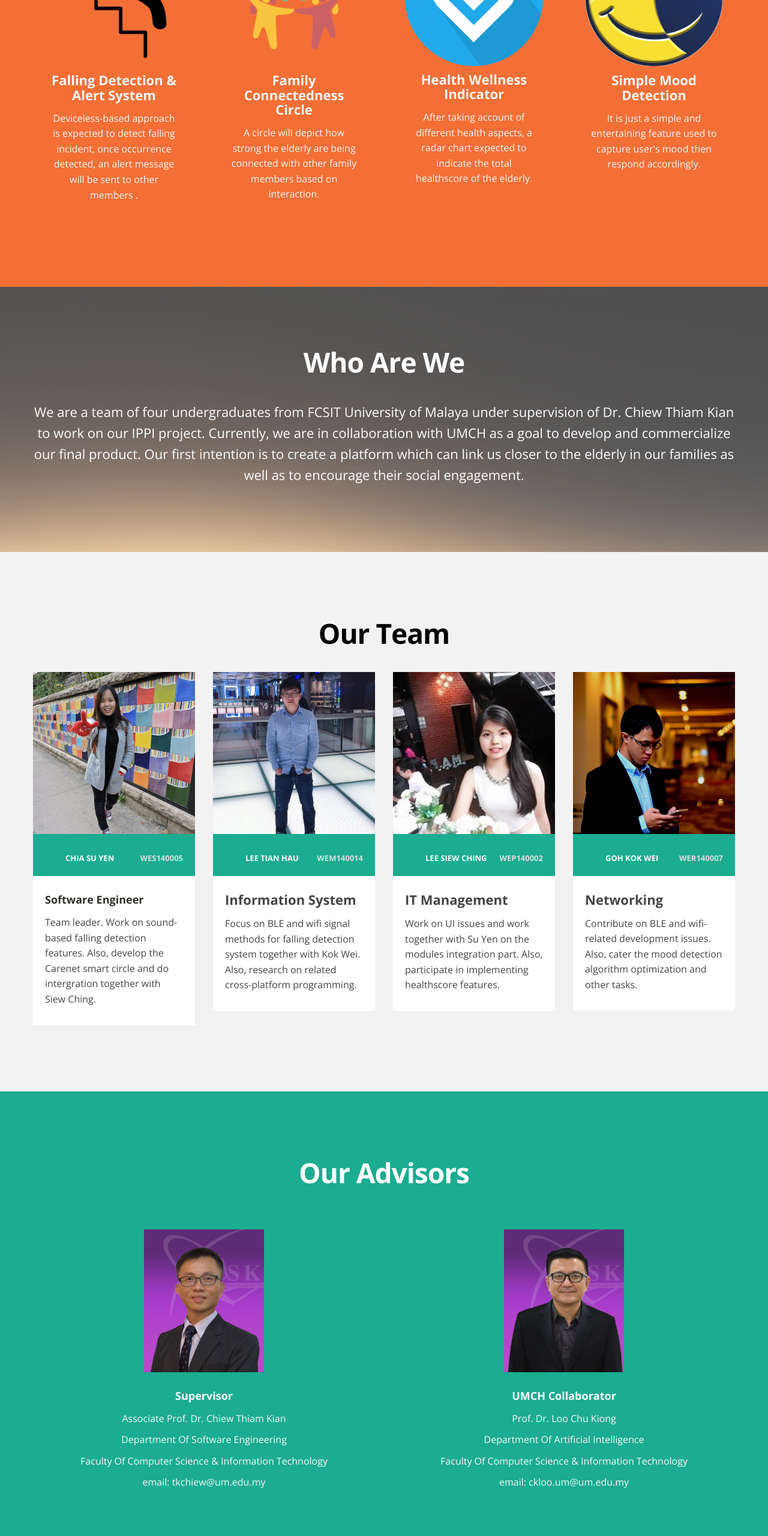
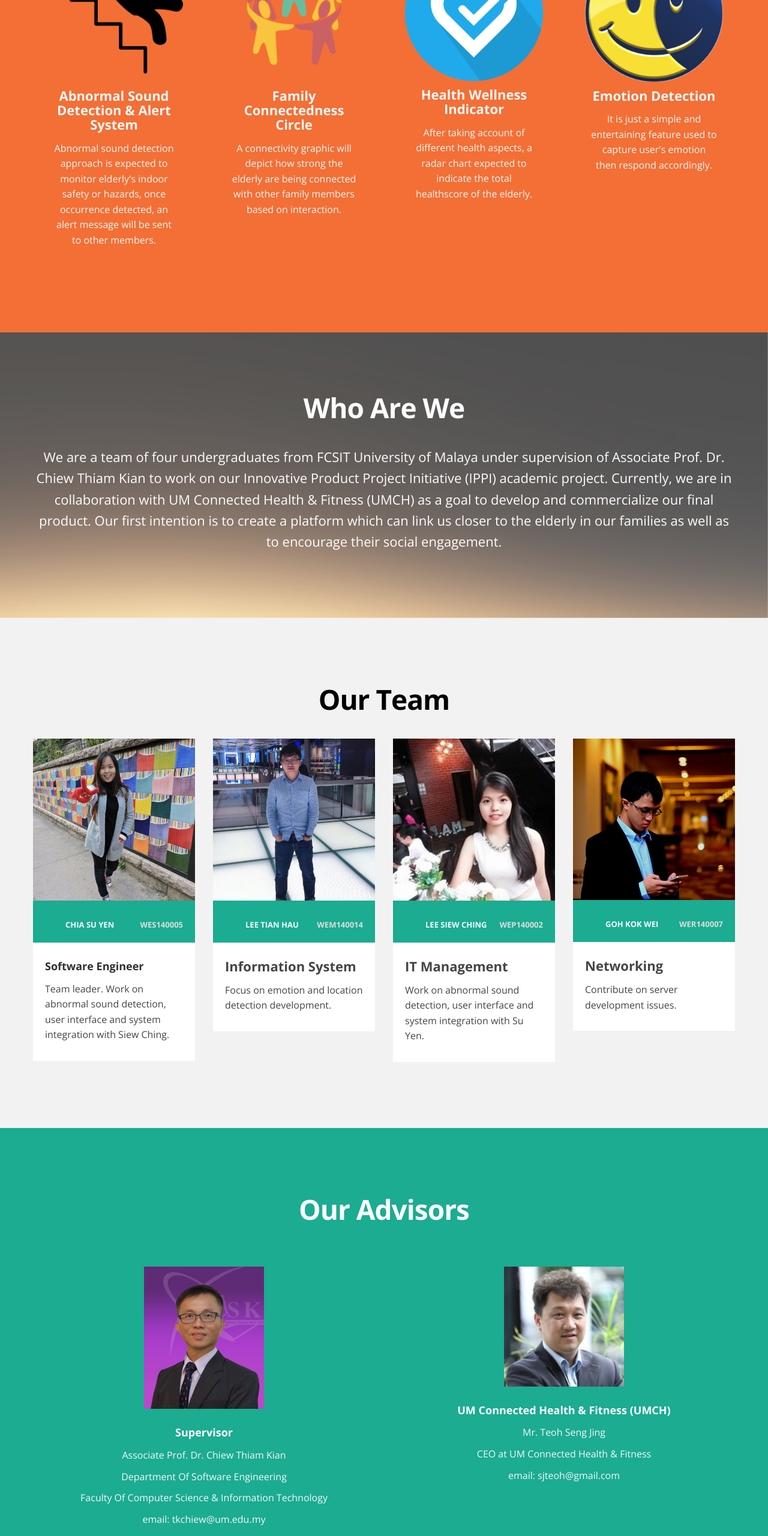
Before and after one commit to jingjinglee0302/jingjinglee0302.github.io, a plain HTML site: page index.html in a window 1280 px wide. Shown: the part 2700-5260 px from the top of the page at 60% size. Drawn offline with nearby package versions, Linux system fonts and the light colour scheme.

Commit message:
umch， role

```diff
--- a/index.html
+++ b/index.html
@@ -115,7 +115,7 @@
 			<div>
 				<h2>We <strong>CARE</strong> We <strong>CONNECT</strong></h2>
 				<p>
-				Carenet is a web portal designed to promote social connectedness amongst the elderly in Malaysia. Also an application which can help to strengthen family bonding, especially to show more loves and cares to the senior family members. Besides, this application will also include a significant feature to help notify other family members whenever detect bad health wellness, elderly’s fall and less frequent contact.
+				Carenet is a web portal designed to promote social connectedness amongst the elderly in Malaysia. Also an application which can help to strengthen family bonding, especially to show more loves and cares to the senior family members. Besides, this application will also include a significant feature to help notify other family members whenever detect bad health wellness, elderly’s indoor safety and less frequent contact.
 				</p>
 			</div>
 		</div>
@@ -210,9 +210,9 @@
 		<div class="span3 animated-fast flyIn">
 			<div class="service-box">
 					<img src="img/falling.png" alt=""/>
-				<h2>Falling Detection & Alert System</h2>
+				<h2>Abnormal Sound Detection & Alert System</h2>
 				<p>
-					 Deviceless-based approach is expected to detect falling incident, once occurrence detected, an alert message will be sent to other members .
+					 Abnormal sound detection approach is expected to monitor elderly's indoor safety or hazards, once occurrence detected, an alert message will be sent to other members.
 				</p>
 			</div>
 		</div>
@@ -221,7 +221,7 @@
 				<img src="img/circle.png" alt="" />
 				<h2>Family Connectedness Circle</h2>
 				<p>
-					 A circle will depict how strong the elderly are being connected with other family members based on interaction.
+					 A connectivity graphic will depict how strong the elderly are being connected with other family members based on interaction.
 				</p>
 			</div>
 		</div>
@@ -237,9 +237,9 @@
 		<div class="span3 animated-slow flyIn">
 			<div class="service-box">
 				<img src="img/half_mood.png" alt="" />
-				<h2>Simple Mood Detection</h2>
+				<h2>Emotion Detection</h2>
 				<p>
-					 It is just a simple and entertaining feature used to capture user's mood then respond accordingly.
+					 It is just a simple and entertaining feature used to capture user's emotion then respond accordingly.
 				</p>
 			</div>
 		</div>
@@ -256,7 +256,7 @@
 		<div class="span12 aligncenter flyLeft">
 			<h4>Who Are We</h4>
 				<p>
-					  We are a team of four undergraduates from FCSIT University of Malaya under supervision of Dr. Chiew Thiam Kian to work on our IPPI project. Currently, we are in collaboration with UMCH as a goal to develop and commercialize our final product. Our first intention is to create a platform which can link us closer to the elderly in our families as well as to encourage their social engagement.
+					  We are a team of four undergraduates from FCSIT University of Malaya under supervision of Associate Prof. Dr. Chiew Thiam Kian to work on our Innovative Product Project Initiative (IPPI) academic project. Currently, we are in collaboration with UM Connected Health & Fitness (UMCH) as a goal to develop and commercialize our final product. Our first intention is to create a platform which can link us closer to the elderly in our families as well as to encourage their social engagement.
 				</p>
 			<!-- <blockquote class="large">
 
@@ -288,7 +288,7 @@
 				<div class="entry-content">
 					<h5><strong>Software Engineer</strong></h5>
 					<p id=moreyen>
-						Team leader. Work on sound-based falling detection features. Also, develop the Carenet smart circle and do intergration together with Siew Ching.
+						Team leader. Work on abnormal sound detection, user interface and system integration with Siew Ching.
 					</p>
 					<!-- <a href="#" class="more">Read more</a> -->
 				</div>
@@ -307,7 +307,7 @@
 				<div class="entry-content">
 					<h5><strong><a href="#">Information System</a></strong></h5>
 					<p>
-						Focus on BLE and wifi signal methods for falling detection system together with Kok Wei. Also, research on related cross-platform programming.
+						Focus on emotion and location detection development.
 					</p>
 					<!-- <a href="#" class="more">Read more</a> -->
 				</div>
@@ -326,7 +326,7 @@
 				<div class="entry-content">
 					<h5><strong><a href="#">IT Management</a></strong></h5>
 					<p>
-						Work on UI issues and work together with Su Yen on the modules integration part. Also, participate in implementing healthscore features.
+						Work on abnormal sound detection, user interface and system integration with Su Yen.
 					</p>
 					<!-- <a href="#" class="more">Read more</a> -->
 				</div>
@@ -345,7 +345,7 @@
 				<div class="entry-content">
 					<h5><strong><a href="#">Networking</a></strong></h5>
 					<p>
-						Contribute on BLE and wifi-related development issues. Also, cater the mood detection algorithm optimization and other tasks.
+						Contribute on server development issues.
 					</p>
 					<!-- <a href="#" class="more">Read more</a> -->
 				</div>
@@ -386,14 +386,13 @@
 						</div>
 						<div class="span6">
 							<div class="post-image text-center">
-								<img class="max-img" src="img/ippi/loo.jpg" alt="" style="width:200px; margin-bottom:20px"/>
+								<img class="max-img" src="img/ippi/teoh.jpg" alt="" style="width:200px; margin-bottom:20px"/>
 							</div>
-							<h5 class="text-center" style="color:white"><strong>UMCH Collaborator</strong></h5>
+							<h5 class="text-center" style="color:white"><strong>UM Connected Health & Fitness (UMCH)</strong></h5>
 							<!-- <p><i class="fa fa-user" style="font-size:7em"></i></p> -->
-								<p>Prof. Dr. Loo Chu Kiong</p>
-								<p>Department Of Artificial Intelligence</p>
-								<p>Faculty Of Computer Science & Information Technology</p>
-								<p>email: ckloo.um@um.edu.my</p>
+								<p>Mr. Teoh Seng Jing</p>
+								<p>CEO at UM Connected Health & Fitness</p>
+								<p>email: sjteoh@gmail.com</p>
 						</div>
 					</div>
 			</div>
```
Also changed, not shown: img/ippi/teoh.jpg (added).
